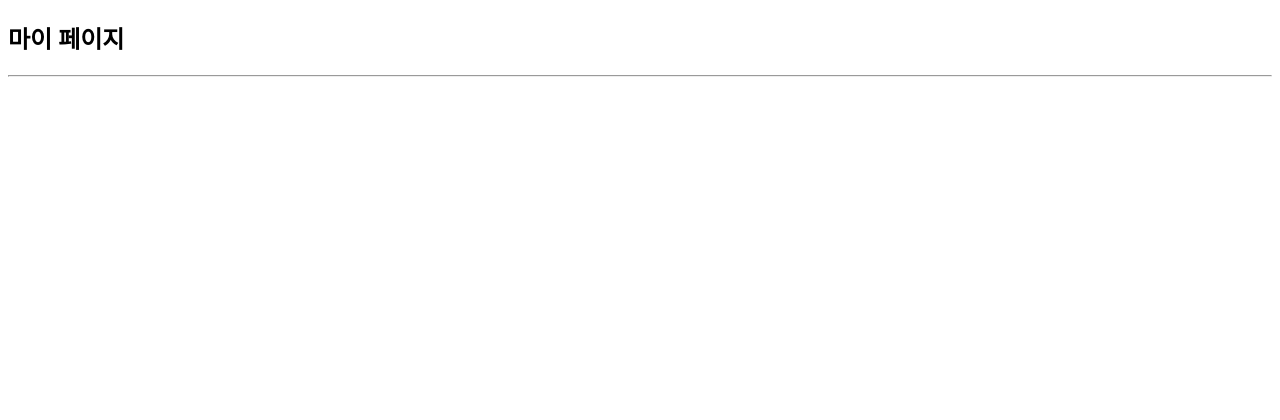
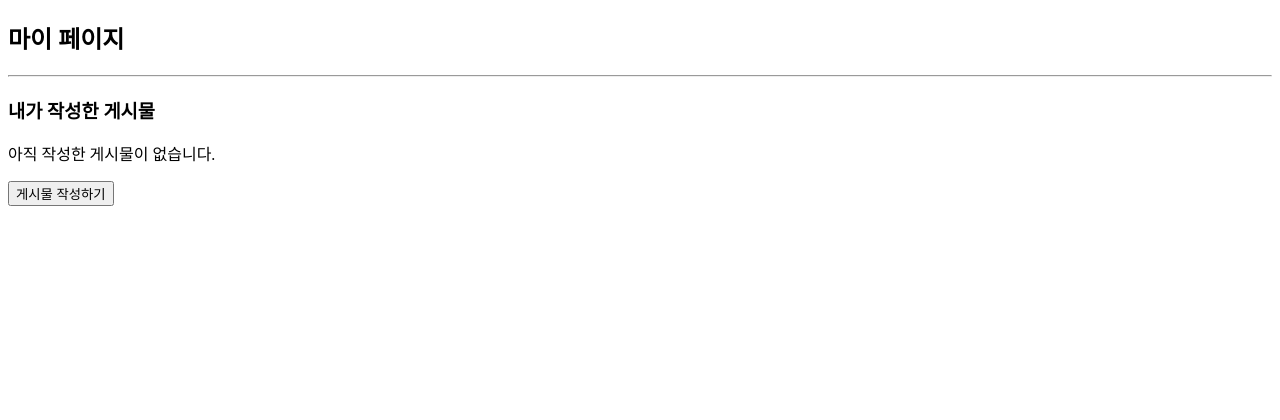
Before and after one commit to SSWU-LIKELION-13TH-BE/Django_WonJung, a Django app: page /user/mypage/ in a window 1280 px wide. Shown: the top 420 px of the page. Run offline with Django 5.2, Linux system fonts and the light colour scheme; data comes from the database, SQL or seed files in the repository; parts of the project's set-up code (start-up, migrations or seed data) failed here and were passed over.

Commit message:
feat: 내가 작성한 게시물 조회

```diff
--- a/templates/user/mypage.html
+++ b/templates/user/mypage.html
@@ -18,7 +18,29 @@
     <hr>
 
     <div class="my-post-list">
+        <h3> 내가 작성한 게시물 </h3>
+        {% if my_posts %}
+            <ul>
+                {% for post in my_posts %}
+                    <li>
+                        <strong>{{ post.title }}</strong>
+                        <br>
+                        작성 내용: {{ post.content|truncatewords:20 }}
+                        <br>
+                        조회수: {{ post.views }}
+                        <br>
+                        기술 스택: {{ post.tech_stack }}
+                        <br>
+                        <a href="{% url 'article_detail' post.id %}">게시물 보러가기</a>
 
+                        <hr>
+                    </li>
+                {% endfor %}
+            </ul>
+        {% else %}
+            <p> 아직 작성한 게시물이 없습니다. </p>
+            <button type="button" onclick="location.href='{% url 'article_create' %}'">게시물 작성하기</button>
+        {% endif %}
     </div>
 
     {% if messages %}
--- a/user/views.py
+++ b/user/views.py
@@ -1,5 +1,7 @@
 from django.shortcuts import render, redirect
 from django.contrib.auth import login
+
+from post.models import Articles
 from .forms import SignUpForm, LoginForm
 from django.core.mail.message import EmailMessage
 from django.contrib.auth.forms import PasswordChangeForm
@@ -51,7 +53,11 @@ def change_password_view(request):
     return render(request, 'user/change_password.html', {'form' : form})
 
 def mypage_view(request):
-    return render(request, 'user/mypage.html')
+    user = request.user
+
+    # 내가 올린 게시물 조회
+    my_posts = Articles.objects.filter(author=user).order_by('-id')     # 게시물은 최신순으로 정렬
+    return render(request, 'user/mypage.html', {'my_posts' : my_posts})
 
 def edit_profile_view(request):
     return render(request, 'user/edit_profile.html')
```
